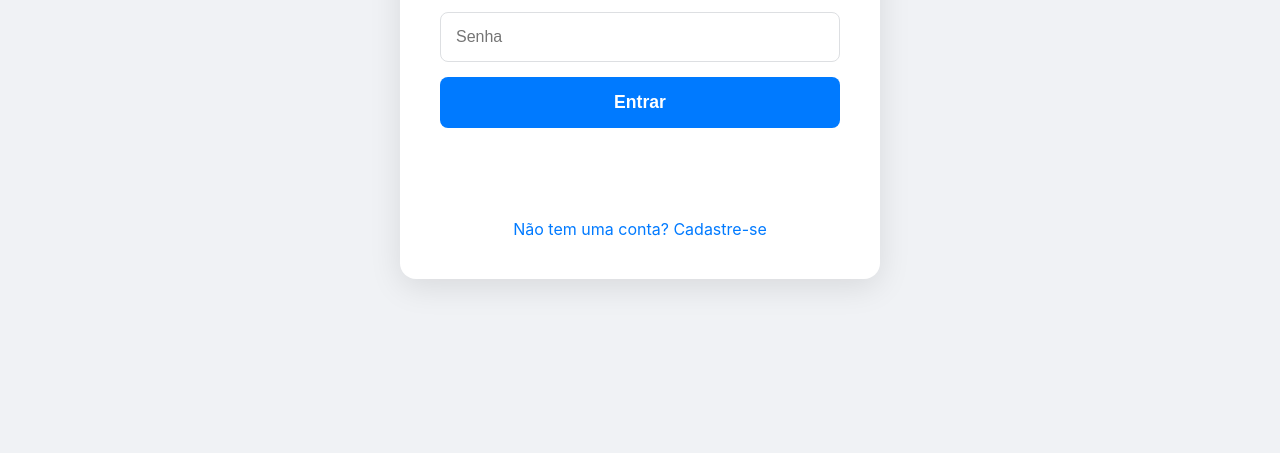
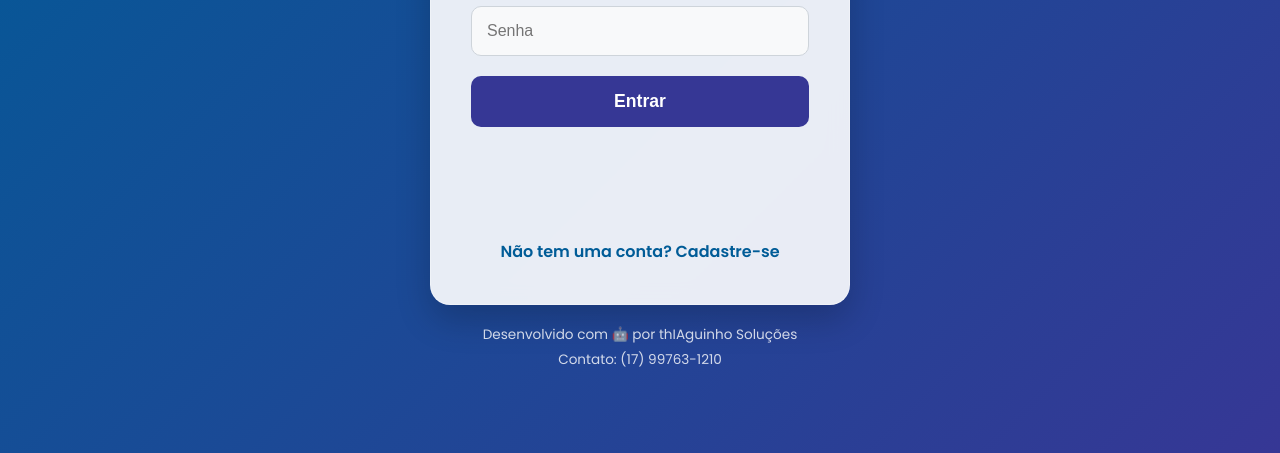
Before and after one commit to thiaguinhosolucoesia-tech/listas_de_compras_TS, a plain HTML site: page index.html in a window 1280 px wide. Shown: the part 347-800 px from the top of the page. Drawn offline with Linux system fonts and the light colour scheme; no server answers.

Commit message:
Atualizar o index.html

```diff
--- a/index.html
+++ b/index.html
@@ -3,25 +3,110 @@
 <head>
     <meta charset="UTF-8">
     <meta name="viewport" content="width=device-width, initial-scale=1.0">
-    <title>Login - Minhas Compras</title>
+    <title>Plataforma thIAguinho Soluções</title>
+    <link rel="preconnect" href="https://fonts.googleapis.com">
+    <link rel="preconnect" href="https://fonts.gstatic.com" crossorigin>
+    <link href="https://fonts.googleapis.com/css2?family=Poppins:wght@400;600;700&display=swap" rel="stylesheet">
     <style>
-        body { font-family: -apple-system, BlinkMacSystemFont, 'Segoe UI', Roboto, 'Helvetica Neue', Arial, sans-serif; background-color: #f0f2f5; display: flex; align-items: center; justify-content: center; height: 100vh; margin: 0; }
-        .login-container { background-color: #fff; padding: 40px; border-radius: 16px; box-shadow: 0 8px 32px rgba(0,0,0,0.1); width: 100%; max-width: 400px; text-align: center; }
-        h1 { color: #1c1e21; margin-bottom: 20px; }
-        .input-group { margin-bottom: 15px; }
-        input { width: 100%; padding: 15px; font-size: 1rem; border: 1px solid #dddfe2; border-radius: 8px; box-sizing: border-box; }
-        button { width: 100%; padding: 15px; font-size: 1.1rem; font-weight: bold; color: #fff; background-color: #007aff; border: none; border-radius: 8px; cursor: pointer; transition: background-color 0.2s; }
-        button:hover { background-color: #0056b3; }
-        .toggle-form { color: #007aff; cursor: pointer; margin-top: 20px; display: block; }
-        #error-message { color: #ff3b30; margin-top: 15px; min-height: 20px; text-align: left;}
+        :root {
+            --primary-blue: #005c97;
+            --secondary-blue: #363795;
+            --accent-color: #00b4d8;
+            --text-light: #f8f9fa;
+            --text-dark: #212529;
+            --background-light: #ffffff;
+            --danger-color: #e74c3c;
+        }
+        body {
+            font-family: 'Poppins', sans-serif;
+            margin: 0;
+            height: 100vh;
+            background: linear-gradient(135deg, var(--primary-blue), var(--secondary-blue));
+            display: flex;
+            align-items: center;
+            justify-content: center;
+            padding: 20px;
+            box-sizing: border-box;
+            color: var(--text-dark);
+        }
+        .login-wrapper {
+            position: relative;
+            width: 100%;
+            max-width: 420px;
+        }
+        .login-container {
+            background: rgba(255, 255, 255, 0.9);
+            padding: 40px;
+            border-radius: 20px;
+            box-shadow: 0 15px 35px rgba(0,0,0,0.2);
+            backdrop-filter: blur(10px);
+            border: 1px solid rgba(255, 255, 255, 0.3);
+            text-align: center;
+        }
+        h1 {
+            color: var(--primary-blue);
+            font-weight: 700;
+            margin-bottom: 25px;
+            font-size: 2rem;
+        }
+        .input-group { margin-bottom: 20px; }
+        input {
+            width: 100%;
+            padding: 15px;
+            font-size: 1rem;
+            border: 1px solid #ced4da;
+            border-radius: 10px;
+            box-sizing: border-box;
+            background-color: #f8f9fa;
+            transition: all 0.2s ease;
+        }
+        input:focus {
+            outline: none;
+            border-color: var(--accent-color);
+            box-shadow: 0 0 0 3px rgba(0, 180, 216, 0.25);
+        }
+        button {
+            width: 100%;
+            padding: 15px;
+            font-size: 1.1rem;
+            font-weight: 600;
+            color: var(--background-light);
+            background-color: var(--secondary-blue);
+            border: none;
+            border-radius: 10px;
+            cursor: pointer;
+            transition: background-color 0.2s, transform 0.1s;
+        }
+        button:hover { background-color: var(--primary-blue); }
+        button:active { transform: scale(0.98); }
+        .toggle-form {
+            color: var(--primary-blue);
+            cursor: pointer;
+            margin-top: 25px;
+            display: inline-block;
+            font-weight: 600;
+            text-decoration: none;
+        }
+        #error-message, #contact-info { min-height: 20px; margin-top: 15px; }
+        #error-message { color: var(--danger-color); font-weight: 600; }
+        #contact-info { color: var(--secondary-blue); font-weight: 600; }
         .help-text { font-size: 0.8rem; text-align: right; margin-top: 5px; }
         .help-text a { color: #6c757d; cursor: pointer; text-decoration: none; }
-        .help-text a:hover { text-decoration: underline; }
-        #contact-info { color: #34c759; font-weight: bold; margin-top: 15px; min-height: 20px; text-align: center;}
+        footer {
+            position: absolute;
+            bottom: -70px; /* Adjust as needed */
+            left: 0;
+            width: 100%;
+            text-align: center;
+            color: rgba(255, 255, 255, 0.8);
+            font-size: 0.85rem;
+        }
+        footer p { margin: 5px 0; }
     </style>
 </head>
 <body>
 
+    <div class="login-wrapper">
         <div class="login-container">
             <h1 id="form-title">Login</h1>
             <div class="input-group">
@@ -40,9 +125,14 @@
             <a id="toggle-link" class="toggle-form">Não tem uma conta? Cadastre-se</a>
         </div>
 
+        <footer>
+            <p>Desenvolvido com 🤖 por thIAguinho Soluções</p>
+            <p>Contato: (17) 99763-1210</p>
+        </footer>
+    </div>
+
     <script src="https://www.gstatic.com/firebasejs/9.6.1/firebase-app-compat.js"></script>
     <script src="https://www.gstatic.com/firebasejs/9.6.1/firebase-auth-compat.js"></script>
-
     <script>
         // !!!!!!!!!!!!!!!!!!!!!!!!!!!!!!!!!!!!!!!!!!!!!!!!!!!!!!!!!!!!!!!!!!!!!!!!!
         // !!! SUBSTITUA O OBJETO ABAIXO PELO SEU firebaseConfig DO SEU PROJETO !!!
@@ -56,15 +146,10 @@
     messagingSenderId: "623752672529",
     appId: "1:623752672529:web:ba43bfdad31f050da3c8b0"
   };
-
-        // ***************************************************************
-        // *** DEFINA SEU CÓDIGO SECRETO PARA CADASTRO AQUI ***
-        const ADMIN_SECRET_CODE = "thi1940";
-        // ***************************************************************
+        const ADMIN_SECRET_CODE = "*177";
 
         firebase.initializeApp(firebaseConfig);
         const auth = firebase.auth();
-
         const formTitle = document.getElementById('form-title');
         const emailInput = document.getElementById('email');
         const passwordInput = document.getElementById('password');
@@ -75,15 +160,9 @@
         const errorMessage = document.getElementById('error-message');
         const helpButton = document.getElementById('help-button');
         const contactInfo = document.getElementById('contact-info');
-
         let isLogin = true;
 
-        // Redireciona se já estiver logado
-        auth.onAuthStateChanged(user => {
-            if (user) {
-                window.location.replace('dashboard.html');
-            }
-        });
+        auth.onAuthStateChanged(user => { if (user) { window.location.replace('dashboard.html'); } });
 
         const toggleForm = () => {
             isLogin = !isLogin;
@@ -101,54 +180,26 @@
             const secretCode = secretCodeInput.value;
             errorMessage.textContent = '';
             contactInfo.textContent = '';
-
-
-            if (!email || !password) {
-                errorMessage.textContent = 'Por favor, preencha e-mail e senha.';
-                return;
-            }
-
+            if (!email || !password) { errorMessage.textContent = 'Por favor, preencha e-mail e senha.'; return; }
             if (isLogin) {
                 auth.signInWithEmailAndPassword(email, password)
-                    .then(userCredential => {
-                        window.location.replace('dashboard.html');
-                    })
-                    .catch(error => {
-                        errorMessage.textContent = 'E-mail ou senha incorretos.';
-                    });
-            } else { // Modo Cadastro
-                if (password.length < 6) {
-                    errorMessage.textContent = 'A senha deve ter no mínimo 6 caracteres.';
-                    return;
-                }
-                if (secretCode !== ADMIN_SECRET_CODE) {
-                    errorMessage.textContent = 'Código de Administrador incorreto.';
-                    return;
-                }
+                    .then(userCredential => { window.location.replace('dashboard.html'); })
+                    .catch(error => { errorMessage.textContent = 'E-mail ou senha incorretos.'; });
+            } else {
+                if (password.length < 6) { errorMessage.textContent = 'A senha deve ter no mínimo 6 caracteres.'; return; }
+                if (secretCode !== ADMIN_SECRET_CODE) { errorMessage.textContent = 'Código de Administrador incorreto.'; return; }
                 auth.createUserWithEmailAndPassword(email, password)
-                    .then(userCredential => {
-                        window.location.replace('dashboard.html');
-                    })
-                    .catch(error => {
-                         errorMessage.textContent = 'Erro ao cadastrar. Verifique os dados ou tente outro e-mail.';
-                    });
+                    .then(userCredential => { window.location.replace('dashboard.html'); })
+                    .catch(error => { errorMessage.textContent = 'Erro ao cadastrar. Verifique os dados ou tente outro e-mail.'; });
             }
         };
 
-        const showHelp = () => {
-            contactInfo.textContent = 'Entre em contato com thIAguinho Soluções (17)997631210';
-        };
+        const showHelp = () => { contactInfo.textContent = 'Entre em contato com thIAguinho Soluções: (17) 99763-1210'; };
 
         toggleLink.addEventListener('click', toggleForm);
         authButton.addEventListener('click', handleAuth);
         helpButton.addEventListener('click', showHelp);
-
-        // Permite usar a tecla Enter para submeter
-        document.addEventListener('keypress', function(e) {
-            if (e.key === 'Enter') {
-                handleAuth();
-            }
-        });
+        document.addEventListener('keypress', (e) => { if (e.key === 'Enter') handleAuth(); });
     </script>
 </body>
 </html>
```
Lines whose indentation alone changed are shown as unchanged.
